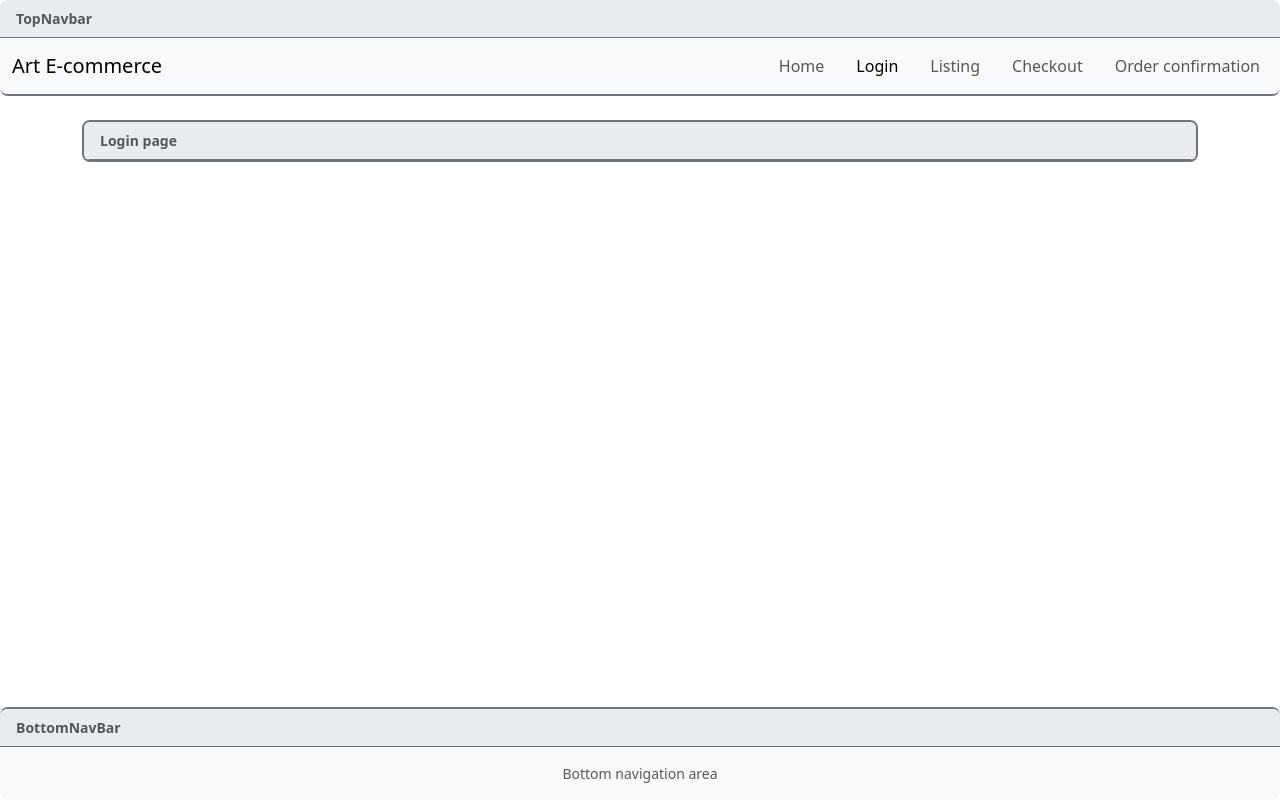
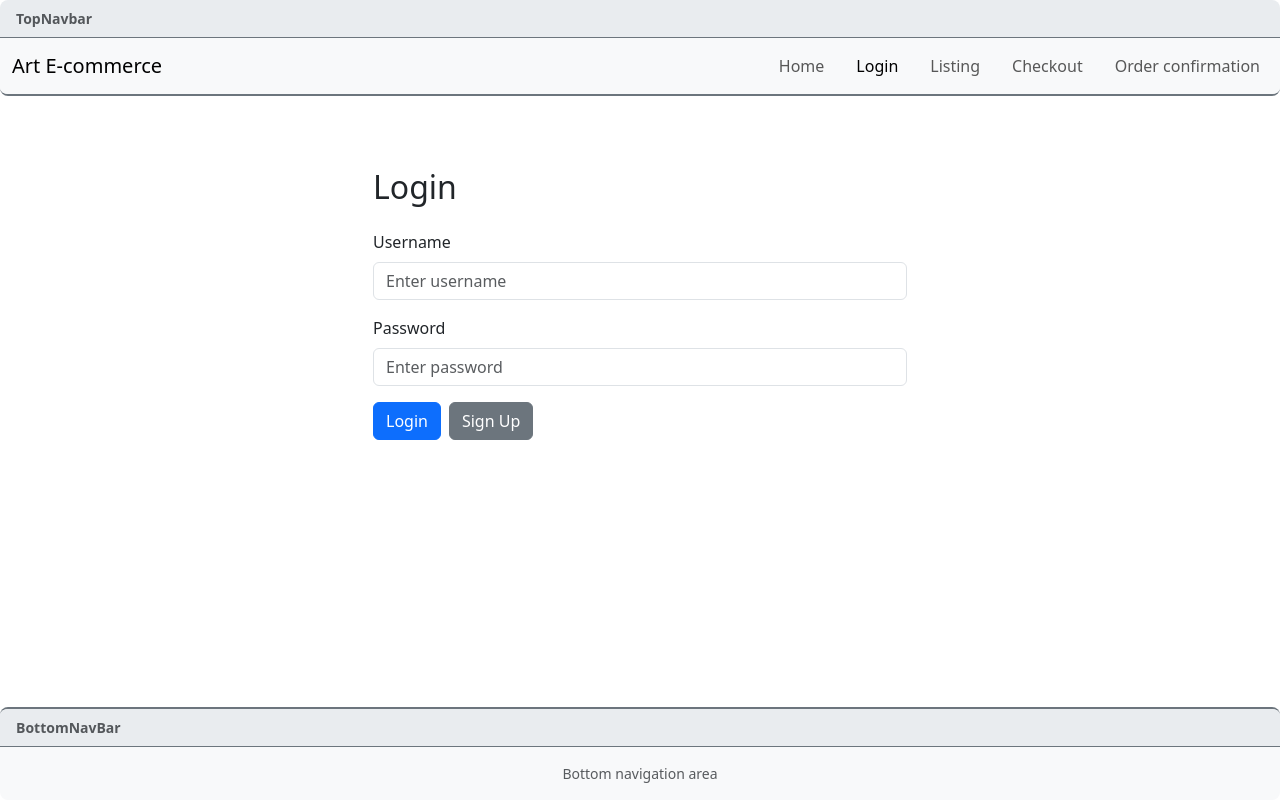
Before and after one commit to VCU-257/ugly-build-with-bootstrap-group-6, a React (Vite) app in the folder frontend/: page /login in a window 1280 px wide. Built offline with nearby package versions, Linux system fonts and the light colour scheme.

Commit message:
Update Login and Added Signup

```diff
--- a/frontend/src/App.jsx
+++ b/frontend/src/App.jsx
@@ -1,6 +1,7 @@
 import { BrowserRouter, Routes, Route } from 'react-router-dom'
 import Home from './pages/Home.jsx'
 import Login from './pages/Login.jsx'
+import Signup from './pages/Signup.jsx'
 import Listing from './pages/Listing.jsx'
 import Checkout from './pages/Checkout.jsx'
 import OrderConfirmation from './pages/OrderConfirmation.jsx'
@@ -16,6 +17,7 @@ export default function App() {
           <Routes>
             <Route path="/" element={<Home />} />
             <Route path="/login" element={<Login />} />
+            <Route path="/signup" element={<Signup />} />
             <Route path="/listing" element={<Listing />} />
             <Route path="/checkout" element={<Checkout />} />
             <Route path="/order-confirmation" element={<OrderConfirmation />} />
--- a/frontend/src/pages/Login.jsx
+++ b/frontend/src/pages/Login.jsx
@@ -1,5 +1,51 @@
-import SectionOutline from '../components/SectionOutline.jsx'
+import React from "react";
 
-export default function Login() {
-  return <SectionOutline label="Login page" />
+function Login() {
+  return (
+    <div className="container mt-5">
+      <div className="row">
+        <div className="col-md-6 offset-md-3">
+          <h2 className="mb-4">Login</h2>
+
+          <form>
+            <div className="mb-3">
+              <label htmlFor="username" className="form-label">
+                Username
+              </label>
+              <input
+                type="text"
+                id="username"
+                className="form-control"
+                placeholder="Enter username"
+              />
+            </div>
+
+            <div className="mb-3">
+              <label htmlFor="password" className="form-label">
+                Password
+              </label>
+              <input
+                type="password"
+                id="password"
+                className="form-control"
+                placeholder="Enter password"
+              />
+            </div>
+
+            <div className="d-flex gap-2">
+              <button type="submit" className="btn btn-primary">
+                Login
+              </button>
+
+              <a href="/signup" className="btn btn-secondary">
+                Sign Up
+              </a>
+            </div>
+          </form>
+        </div>
+      </div>
+    </div>
+  );
 }
+
+export default Login;
--- /dev/null
+++ b/frontend/src/pages/Signup.jsx
@@ -0,0 +1,48 @@
+import React from "react";
+
+function Signup() {
+  return (
+    <div className="container mt-5">
+      <div className="row justify-content-center">
+        <div className="col-md-4">
+
+          <h2 className="text-center mb-4">Sign Up</h2>
+
+          <form method="POST" action="/signup">
+
+            <div className="mb-3">
+              <label className="form-label">Username</label>
+              <input type="text" name="username" className="form-control" required />
+            </div>
+
+            <div className="mb-3">
+              <label className="form-label">Email</label>
+              <input type="email" name="email" className="form-control" required />
+            </div>
+
+            <div className="mb-3">
+              <label className="form-label">Password</label>
+              <input type="password" name="password" className="form-control" required />
+            </div>
+
+            <div className="mb-3">
+              <label className="form-label">Confirm Password</label>
+              <input type="password" name="confirm_password" className="form-control" required />
+            </div>
+
+            <button type="submit" className="btn btn-primary w-100">
+              Create Account
+            </button>
+          </form>
+
+          <p className="text-center mt-3">
+            Already have an account? <a href="/login">Login</a>
+          </p>
+
+        </div>
+      </div>
+    </div>
+  );
+}
+
+export default Signup;
```
